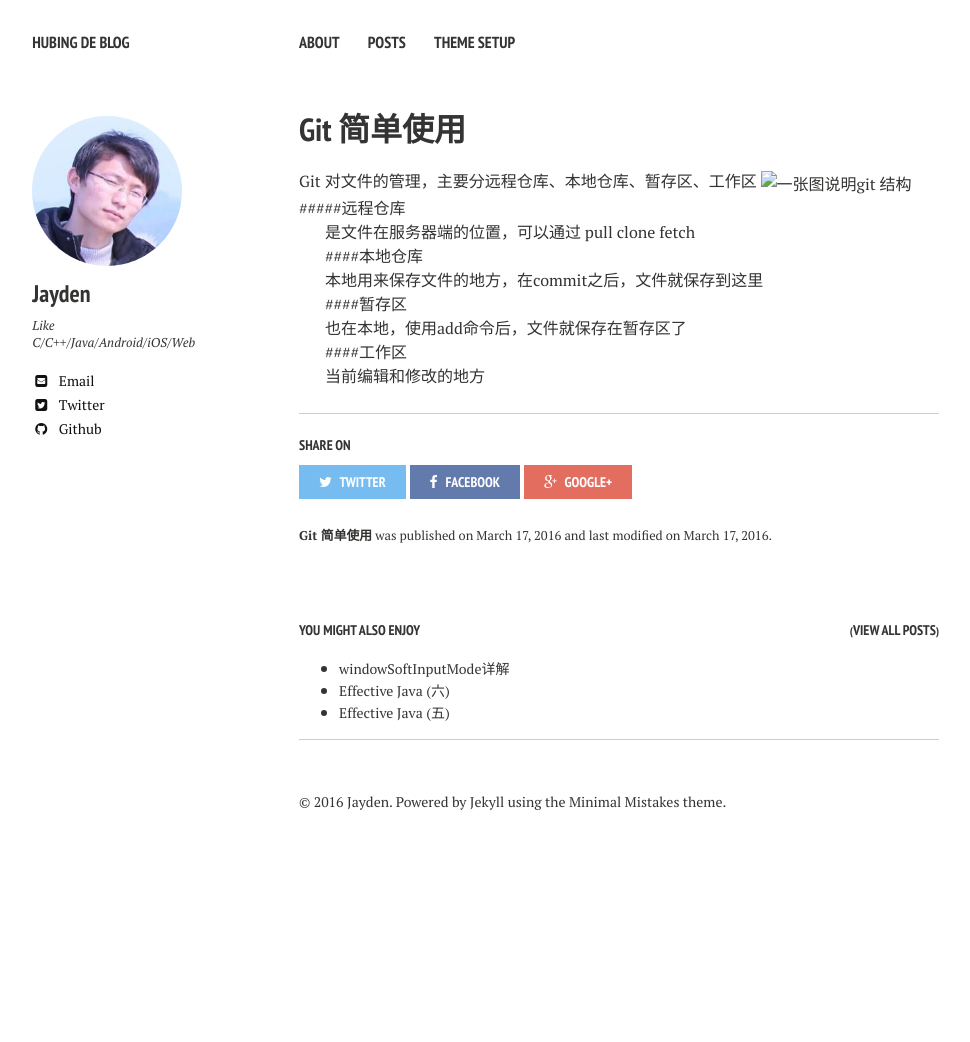
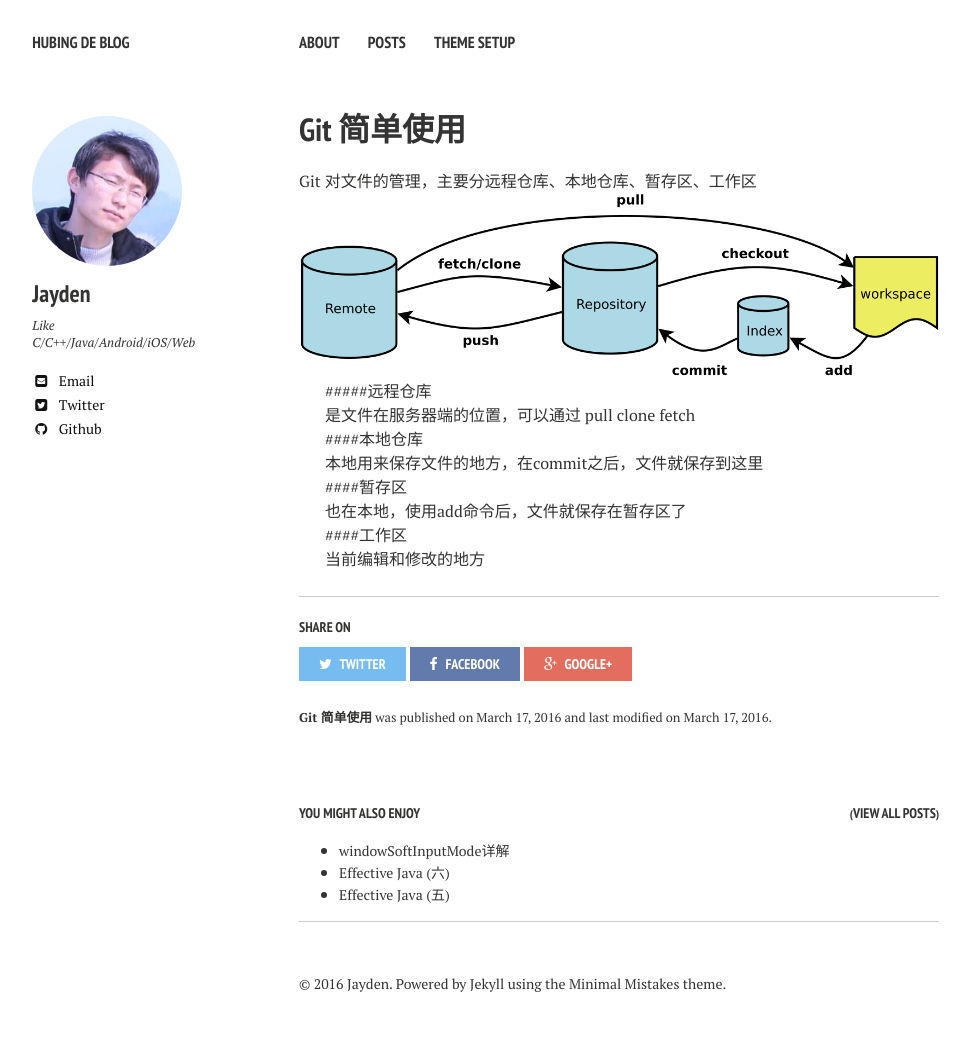
Before and after one commit to dreamhb/dreamhb.github.io, a Jekyll site: the page built from _posts/2016-03-17-Git.md, in a window 1280 px wide. Shown: the whole page, without its empty margins (21-991 px from the left). Built offline with Jekyll 4.4.1, drawn with Linux system fonts in a browser that asks for light colours; nearby versions of some CDN libraries; comment, search, counter and statistics services are not loaded; before the commit the page ends 900 px from its top, so only the background shows below that.

Commit message:
modify image

```diff
--- a/_posts/2016-03-17-Git.md
+++ b/_posts/2016-03-17-Git.md
@@ -10,7 +10,8 @@ feature: sample-image-5.jpg
 ---
 
 Git 对文件的管理，主要分远程仓库、本地仓库、暂存区、工作区
-![一张图说明git 结构](git_flow.png)
+![一张图说明git 结构](../images/git_flow.png)
+
 #####远程仓库
 
 是文件在服务器端的位置，可以通过 pull clone fetch
```
